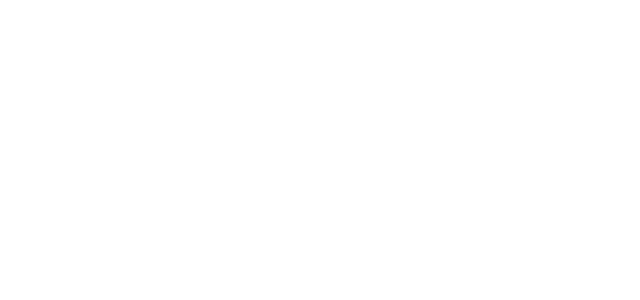
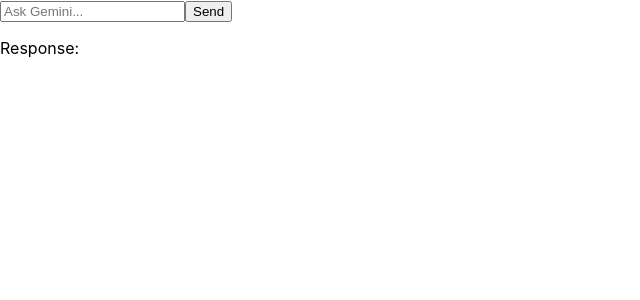
Before and after one commit to Ramisa789/Glow, a React (Create React App) app in the folder Glow/frontend/: page /LLMTest in a window 1280 px wide. Before the commit this address had no page. Shown: the top 300 px of the page, without its empty margins (0-640 px from the left). Built offline with nearby package versions, Linux system fonts and the light colour scheme.

Commit message:
added API key to env and frontend view for testing

```diff
--- a/Glow/frontend/src/App.js
+++ b/Glow/frontend/src/App.js
@@ -5,6 +5,7 @@ import Login from './Pages/Login';
 import SignUp from './Pages/SignUp';
 import SkinCareGenerator from './Pages/SkinCareGenerator';
 import UserProfile from './Pages/UserProfile';
+import LLMTest from './Pages/LLMTest';
 
 function App(){
   return (
@@ -16,6 +17,7 @@ function App(){
           <Route path = '/SignUp' element={<SignUp/>}/>
           <Route path = '/SkinCareGenerator' element={<SkinCareGenerator/>}/>
           <Route path = '/UserProfile' element={<UserProfile/>}/>
+          <Route path = '/LLMTest' element={<LLMTest />}/>
         </Routes>
       </Router>
     </div>
--- /dev/null
+++ b/Glow/frontend/src/Pages/LLMTest.js
@@ -0,0 +1,20 @@
+import React, { useState } from 'react';
+import axios from 'axios';
+
+export default function LLMTest() {
+    const [prompt, setPrompt] = useState("");
+    const [response, setResponse] = useState("");
+
+    const handleSubmit = async () => {
+        const res = await axios.post("http://127.0.0.1:8000/generate/", { prompt });
+        setResponse(res.data.response);
+    };
+
+    return (
+        <div>
+            <input value={prompt} onChange={(e) => setPrompt(e.target.value)} placeholder="Ask Gemini..." />
+            <button onClick={handleSubmit}>Send</button>
+            <p>Response: {response}</p>
+        </div>
+    );
+}
```
Also changed, not shown: 2 other files (tests, documents, lock files or other folders).
